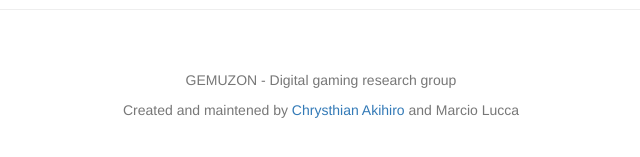
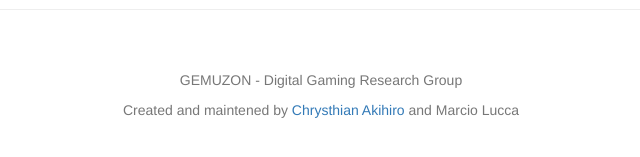
Before and after one commit to digihaus/digihaus.github.io, a plain HTML site: page index.html in a window 1280 px wide. Shown: the part 223-380 px from the top of the page, 334-974 px from the left. Drawn offline with nearby package versions, Linux system fonts and the light colour scheme.

Commit message:
Editing.

```diff
--- a/index.html
+++ b/index.html
@@ -53,7 +53,7 @@
     <hr>
     <footer style="text-align:center; padding-top:40px">
       <div class="container">
-        <p class="text-muted">GEMUZON - Digital gaming research group</p>
+        <p class="text-muted">GEMUZON - Digital Gaming Research Group</p>
         <p class="text-muted">Created and maintened by <a href="chrysthian.html">Chrysthian Akihiro</a> and Marcio Lucca</p>
         <!--
         <p class="text-muted">Articles licensed under <a href="http://creativecommons.org/licenses/by/3.0/">CC 3.0</a>.</p>
```
Also changed, not shown: chrysthian.html (+1 -1 lines), src/templates/default.dot.html (+1 -1 lines).
